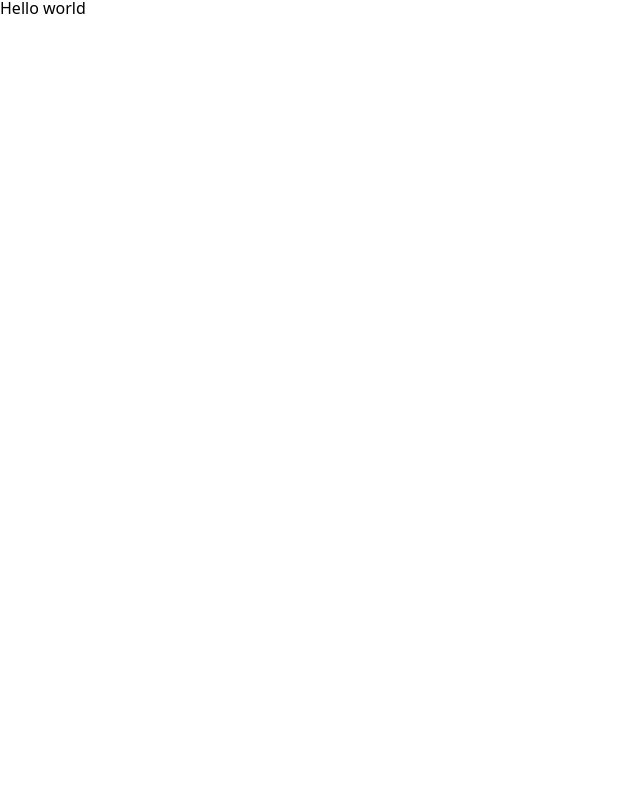
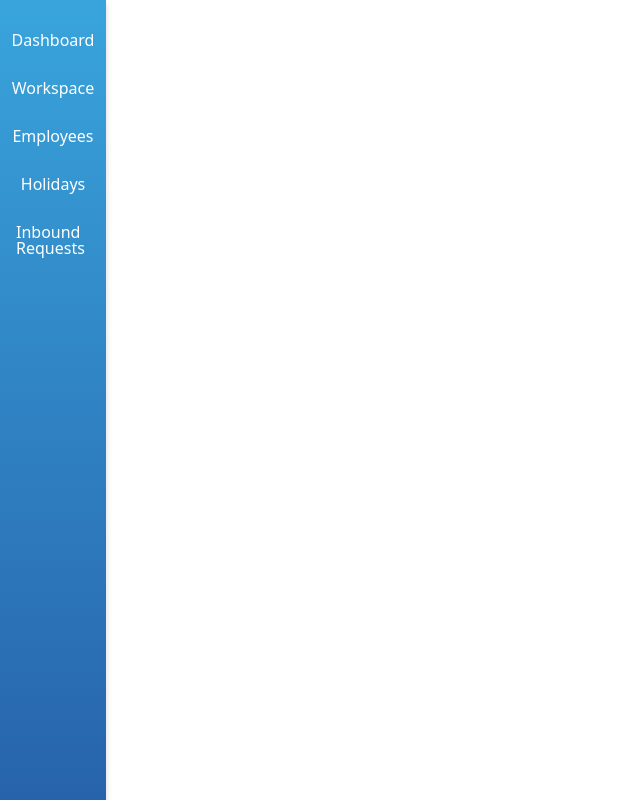
Before and after one commit to khaleed2002/react-employees-task, a React (Vite) app: page / in a window 1280 px wide. Shown: the whole page, without its empty margins (0-640 px from the left). Built offline with nearby package versions, Linux system fonts and the light colour scheme.

Commit message:
setup react icons

```diff
--- a/package.json
+++ b/package.json
@@ -10,7 +10,8 @@
   },
   "dependencies": {
     "react": "^18.2.0",
-    "react-dom": "^18.2.0"
+    "react-dom": "^18.2.0",
+    "react-icons": "^5.2.1"
   },
   "devDependencies": {
     "@vitejs/plugin-react": "^4.2.1",
--- a/src/App.jsx
+++ b/src/App.jsx
@@ -1,10 +1,10 @@
-import { useState } from 'react'
+import Sidebar from './components/Sidebar'
 
 function App() {
 
   return (
     <>
-      <p>Hello world</p>
+      <Sidebar />
     </>
   )
 }
--- /dev/null
+++ b/src/components/Sidebar.css
@@ -0,0 +1,22 @@
+.sidebar {
+    position: sticky;
+    top: 0;
+    height: 100vh;
+    width: 106px;
+    background-image: linear-gradient(to bottom, #39a4dc, #2763ab);
+    color: white;
+    display: flex;
+    flex-direction: column;
+    align-items: center;
+    padding: 1rem;
+    box-shadow: 0 3px 6px 0 rgba(0, 0, 0, 0.16);
+}
+
+.sidebar-item {
+    margin: 1rem 0;
+    cursor: pointer;
+}
+
+.sidebar-item:hover {
+    color: #3498db;
+}
--- /dev/null
+++ b/src/components/Sidebar.jsx
@@ -0,0 +1,14 @@
+
+import './Sidebar.css'
+const Sidebar = () => {
+  return (
+    <div className="sidebar">
+      <div className="sidebar-item">Dashboard</div>
+      <div className="sidebar-item">Workspace</div>
+      <div className="sidebar-item">Employees</div>
+      <div className="sidebar-item">Holidays</div>
+      <div className="sidebar-item">Inbound Requests</div>
+    </div>
+  )
+}
+export default Sidebar
```
